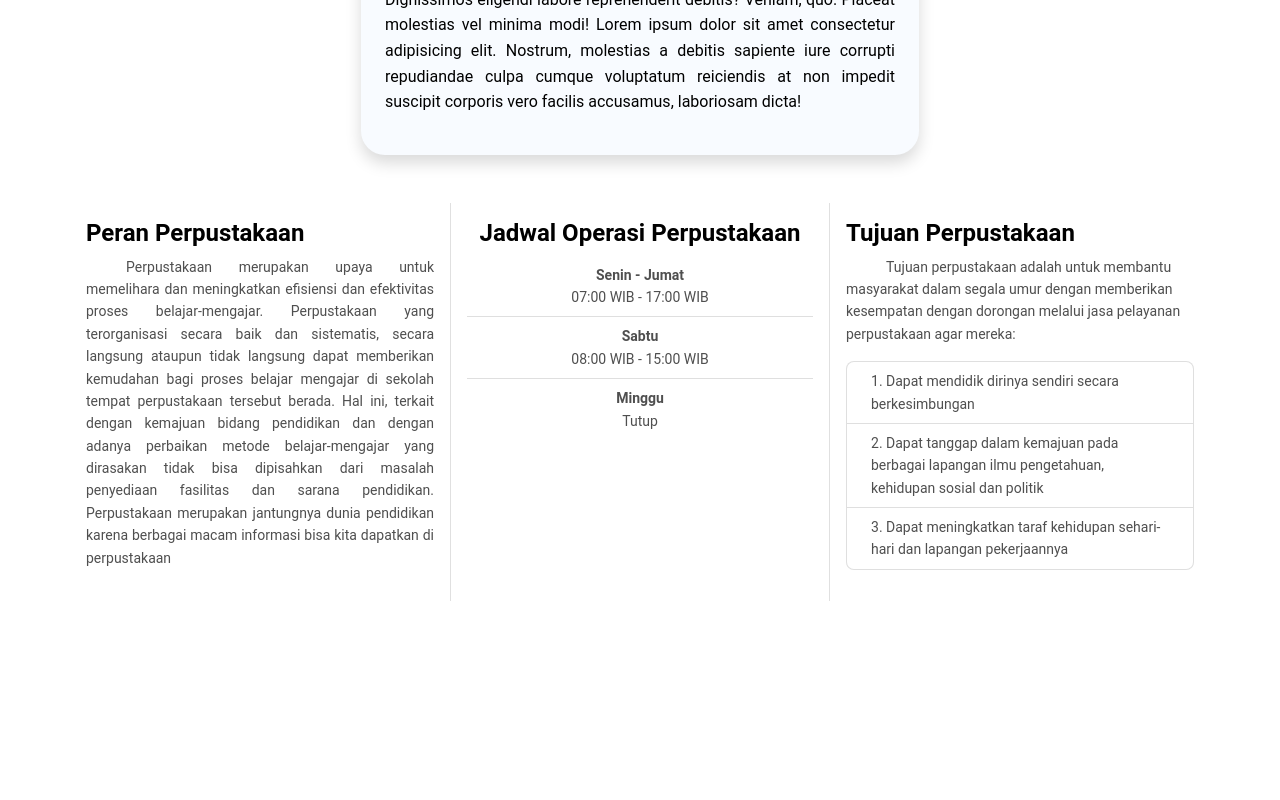
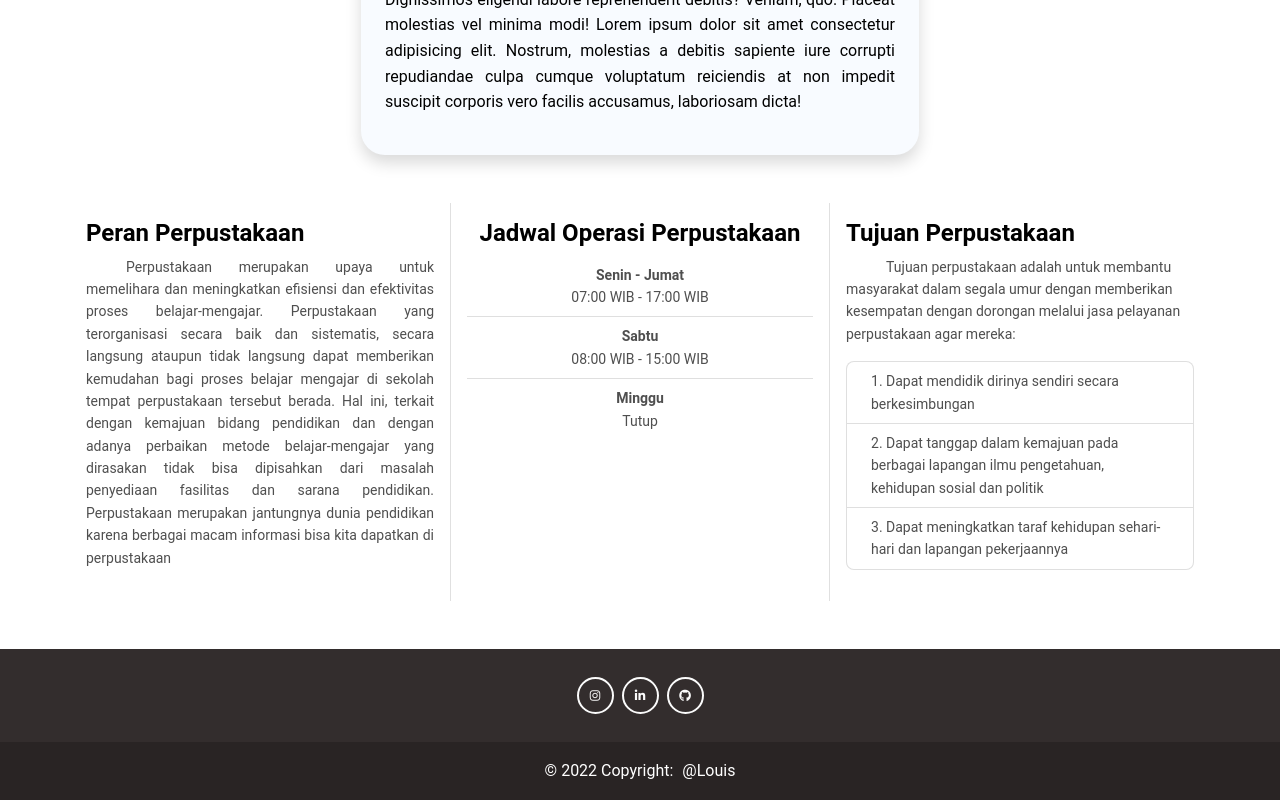
Before and after one commit to louisapstg/e-Pustaka, a React (Create React App) app in the folder client/: page / in a window 1280 px wide. Shown: the part 705-1505 px from the top of the page. Before the commit the page ends 1354 px from the top, so only its background shows below. Built offline with nearby package versions, Linux system fonts and the light colour scheme.

Commit message:
Add Footer Component

```diff
--- /dev/null
+++ b/client/src/components/footer/index.js
@@ -0,0 +1,39 @@
+import React from 'react'
+import {
+  MDBFooter,
+  MDBContainer,
+  MDBIcon,
+  MDBBtn
+} from 'mdb-react-ui-kit';
+
+const Footer = () => {
+  return (
+    <MDBFooter className='bg-dark text-center text-white'>
+      <MDBContainer className='p-4 pb-0'>
+        <section className='mb-4'>
+          <MDBBtn outline color="light" floating className='m-1' href='https://www.instagram.com/_louisstg/' role='button'>
+            <MDBIcon fab icon='instagram' />
+          </MDBBtn>
+
+          <MDBBtn outline color="light" floating className='m-1' href='https://www.linkedin.com/in/louis-sitanggang-4255a9217' role='button'>
+            <MDBIcon fab icon='linkedin-in' />
+          </MDBBtn>
+
+          <MDBBtn outline color="light" floating className='m-1' href='https://github.com/louisapstg' role='button'>
+            <MDBIcon fab icon='github' />
+          </MDBBtn>
+        </section>
+      </MDBContainer>
+
+      <div className='text-center p-3' style={{ backgroundColor: 'rgba(0, 0, 0, 0.2)' }}>
+        © 2022 Copyright:
+        <span className='text-transparent'>d</span>
+        <a className='text-white' href='https://mdbootstrap.com/'>
+          @Louis
+        </a>
+      </div>
+    </MDBFooter>
+  )
+}
+
+export default Footer
--- a/client/src/components/index.js
+++ b/client/src/components/index.js
@@ -1,11 +1,13 @@
 import Navbar from './navbar'
 import Intro from './intro/index'
 import Intro2 from './intro2/index'
-import Info from './info/index';
+import Info from './info/index'
+import Footer from './footer/index'
 
 export {
   Navbar,
   Intro,
   Intro2,
-  Info
+  Info,
+  Footer
 }
--- a/client/src/pages/Home/index.js
+++ b/client/src/pages/Home/index.js
@@ -3,7 +3,8 @@ import {
   Navbar,
   Intro,
   Intro2,
-  Info
+  Info,
+  Footer
 } from '../../components'
 
 const Home = () => {
@@ -13,6 +14,7 @@ const Home = () => {
       <Intro />
       <Intro2 />
       <Info />
+      <Footer />
     </div>
   )
 }
```
